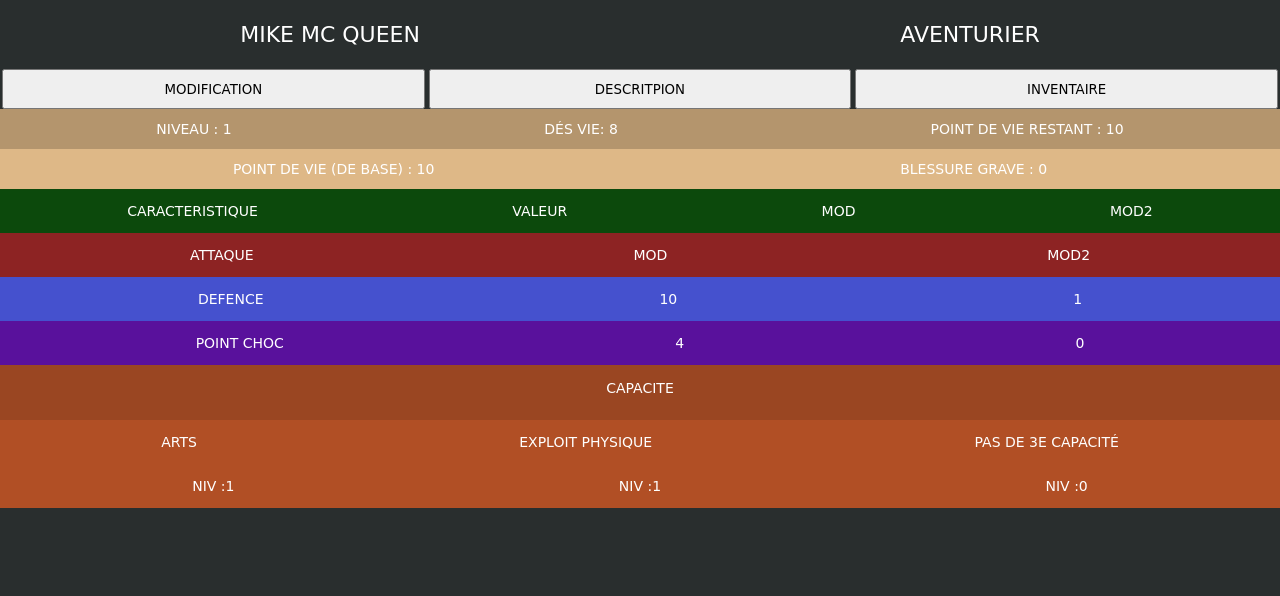
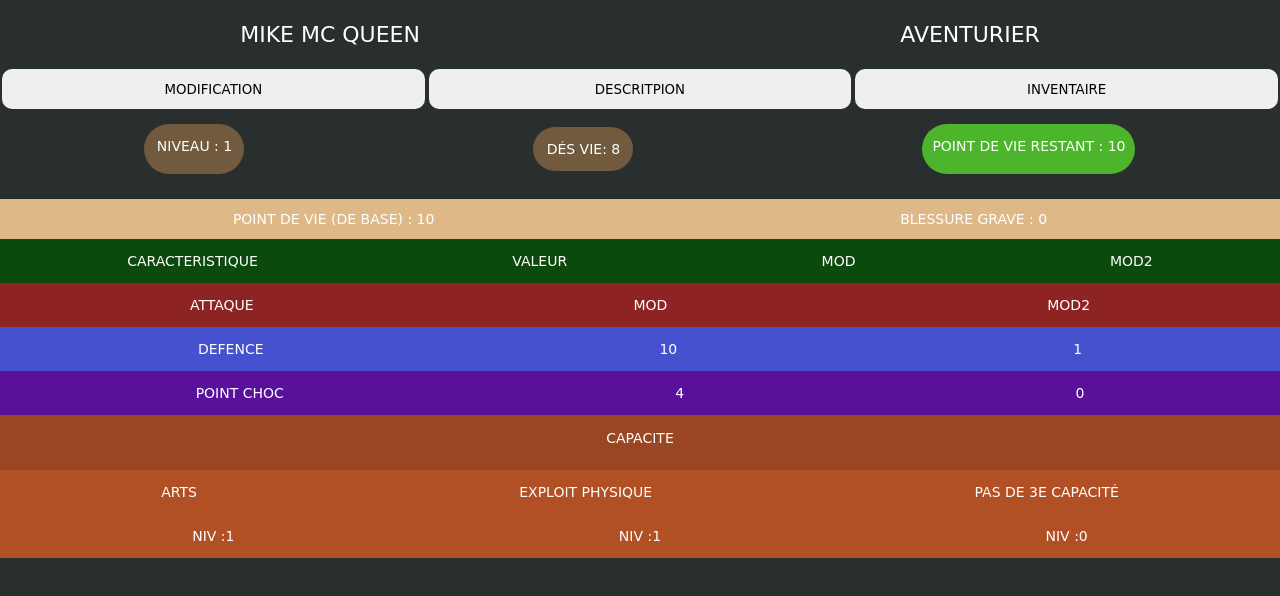
Before and after one commit to Waldo3333/CTHULHU, a plain HTML site: page index.html in a window 1280 px wide. Both pictures are taken after a click on the button "CHARLIE". Drawn offline with Linux system fonts and the light colour scheme; a web font is replaced by a local one.

Commit message:
Add files via upload

```diff
--- a/script.js
+++ b/script.js
@@ -364,15 +364,17 @@ function affichJoueur() {
                 </div>
 
                 <div class="infoHeader flexAround">
-                    <p class="infoHeader--niveau">Niveau : ${
-                      personnage[persoIndex].niveau
-                    }</p>
-                    <p class="infoHeader--des">Dés vie: ${
-                      personnage[persoIndex].déVie
-                    }</p>
-                    <p class="infoHeader--pvRestant">Point de vie restant : ${
-                      personnage[persoIndex].PVrestant
-                    }</p>
+                    <div class="infoHeader--niveau">
+                      <p >Niveau : ${personnage[persoIndex].niveau}</p>
+                    </div>
+                    <div class="infoHeader--des">
+                        <p>Dés vie: ${personnage[persoIndex].déVie}</p>
+                    </div>
+                    <div class="infoHeader--pvRestant">
+                       <p>Point de vie restant : ${
+                         personnage[persoIndex].PVrestant
+                       }</p>
+                    </div>
                 </div>
 
                 <div class="infoHeaderDown flexAround">
--- a/style.css
+++ b/style.css
@@ -13,6 +13,7 @@ body {
   display: flex;
   flex-direction: column;
   text-transform: uppercase;
+  overflow: hidden;
 }
 #choixDisplay {
   width: 100vw;
@@ -44,12 +45,18 @@ body {
 .name p {
   font-size: 22px;
 }
+.header--button {
+  margin-bottom: 20px;
+}
 
 .header--button--button {
   font-family: "Edu VIC WA NT Beginner", cursive;
   text-transform: uppercase;
   width: 33vw;
   height: 40px;
+  border-radius: 10px;
+  cursor: pointer;
+  border: none;
 }
 #modifContainer {
   display: none;
@@ -66,8 +73,33 @@ body {
 
 .infoHeader {
   align-items: center;
-  background-color: rgb(180, 149, 109);
+
   height: 40px;
+}
+.infoHeader {
+  margin-bottom: 30px;
+}
+.infoHeader--niveau {
+  height: 50px;
+  width: 100px;
+  text-align: center;
+  border-radius: 30px;
+  background-color: rgb(113, 90, 61);
+}
+.infoHeader--pvRestant {
+  height: 50px;
+  width: max-content;
+  text-align: center;
+  padding-left: 10px;
+  padding-right: 10px;
+  border-radius: 30px;
+  background-color: rgb(76, 181, 44);
+}
+.infoHeader--des {
+  width: 100px;
+  text-align: center;
+  border-radius: 30px;
+  background-color: rgb(113, 90, 61);
 }
 .infoHeaderDown {
   align-items: center;
```
